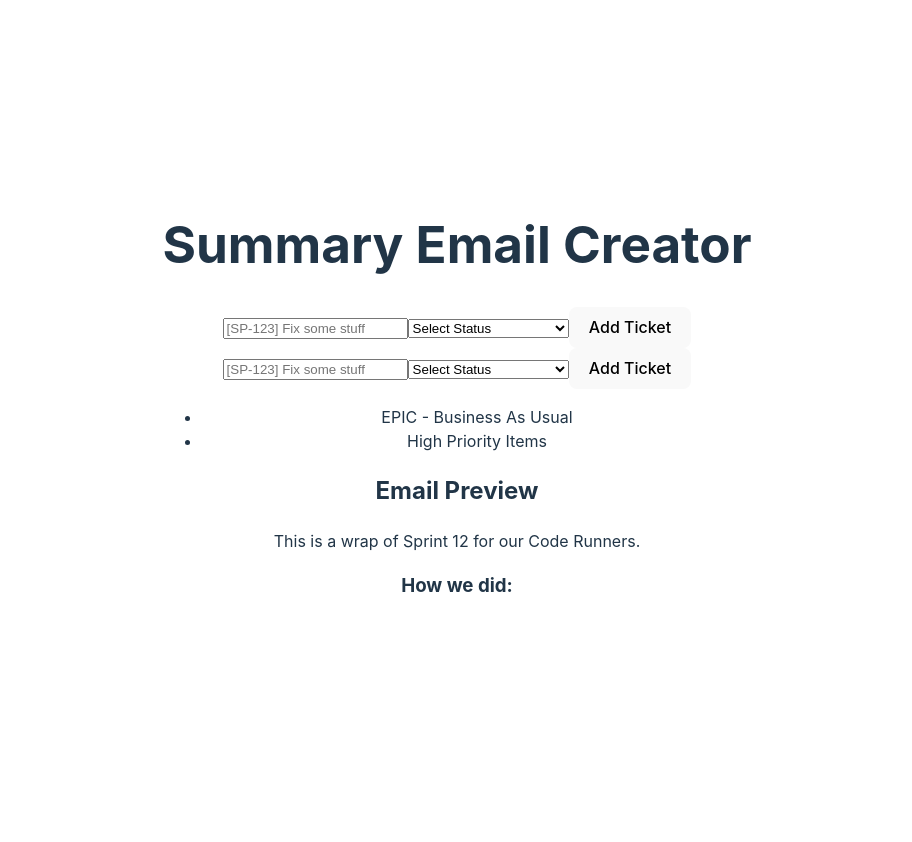
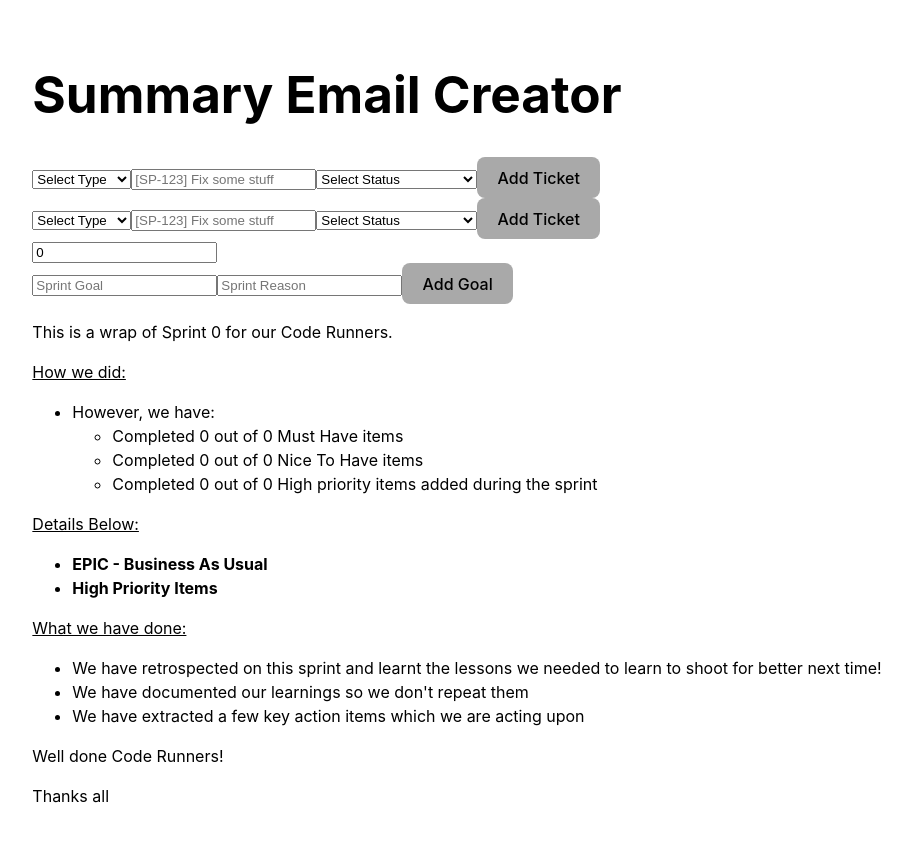
Before and after one commit to taskinoz/Email-Creator, a React (Vite) app: page / in a window 1280 px wide. Shown: the top 842 px of the page, without its empty margins (183-1095 px from the left). Before the commit the page ends 800 px from the top, so only its background shows below. Built offline with nearby package versions, Linux system fonts and the light colour scheme.

Commit message:
Added new changes for creating emails

```diff
--- a/src/App.css
+++ b/src/App.css
@@ -2,5 +2,4 @@
   max-width: 1280px;
   margin: 0 auto;
   padding: 2rem;
-  text-align: center;
 }
--- a/src/App.jsx
+++ b/src/App.jsx
@@ -2,17 +2,20 @@ import { useState } from 'react'
 import './App.css'
 import SummaryEmail from './components/SummaryEmail'
 import TicketInput from './components/TicketInput'
+import Sprint from './components/Sprint'
+import GoalsInput from './components/GoalsInput'
 
 function App() {
 
   const [goals, setGoals] = useState([])
-  const [newGoal, setNewGoal] = useState('')
 
   const [tickets, setTickets] = useState([]);
   const [newTicket, setNewTicket] = useState('');
 
   const [bauTickets, setBauTickets] = useState([]);
   const [newBauTicket, setNewBauTicket] = useState('');
+
+  const [sprint, setSprint] = useState(0);
 
   const addTicket = (ticket) => {
     setTickets([...tickets, ticket]);
@@ -24,31 +27,24 @@ function App() {
     setNewBauTicket('');
   };
 
-  const updateTicket = (id, field, value) => {
-    const updatedTickets = tickets.map((ticket) => {
-      if (ticket.id === id) {
-        return {
-          ...ticket,
-          [field]: value,
-        };
-      }
-      return ticket;
-    });
-    setTickets(updatedTickets);
+  const addGoal = (goal) => {
+    setGoals([...goals, goal]);
   };
+
 
   return (
     <>
       <div>
         <h1>Summary Email Creator</h1>
-
         <TicketInput addTicket={addTicket} />
         <TicketInput addTicket={addBauTicket} />
-
+        <Sprint sprint={sprint} setSprint={setSprint} />
+        <GoalsInput addGoal={addGoal} />
         <SummaryEmail
           tickets={tickets}
           bauTickets={bauTickets}
           goals={goals}
+          sprint={sprint}
         />
       </div>
     </>
--- a/src/components/Goals.jsx
+++ b/src/components/Goals.jsx
@@ -0,0 +1,15 @@
+const Goals = ({
+    goal,
+    reason,
+}) => {
+    return (
+        <ul>
+            <li>Relative to our Sprint Goal <strong>"{goal}"</strong>, we have succeeded this sprint. 🏆 </li>
+            <ul>
+                <li>Success being defined as "{reason}"</li>
+            </ul>
+        </ul>
+    )
+}
+
+export default Goals;
--- a/src/components/GoalsInput.jsx
+++ b/src/components/GoalsInput.jsx
@@ -0,0 +1,22 @@
+import { useState } from "react";
+
+const GoalsInput = ({ addGoal }) => {
+    const [goal, setGoal] = useState({});
+
+    const updateGoal = (newGoal) => {
+        setGoal({...goal, ...newGoal});
+    }
+
+    return (
+        <div>
+            <input type="text" placeholder="Sprint Goal" value={goal?.goal??""} onChange={(e) => updateGoal({goal: e.target.value})} />
+            <input type="text" placeholder="Sprint Reason" value={goal?.reason??""} onChange={(e) => updateGoal({reason: e.target.value})} />
+            <button onClick={() => {
+                addGoal(goal);
+                setGoal({});
+            }}>Add Goal</button>
+        </div>
+    );
+}
+
+export default GoalsInput;
--- /dev/null
+++ b/src/components/Sprint.jsx
@@ -0,0 +1,17 @@
+const Sprint = ({
+    sprint,
+    setSprint,
+}) => {
+    return (
+        <div>
+            <input
+                type="number"
+                placeholder="Sprint Number"
+                value={sprint}
+                onChange={(e) => setSprint(e.target.value)}
+            />
+        </div>
+    )
+}
+
+export default Sprint;
--- a/src/components/Status.js
+++ b/src/components/Status.js
@@ -1,31 +1,31 @@
 export const statusOptions = [
     {
         name: 'Complete',
-        emojii: '🏆',
+        emojii: '✅',
         color: 'green',
         value: 'success',
     },
     {
         name: 'QA Ready',
-        emojii: '🧪',
+        emojii: '📋',
         color: 'yellow',
         value: 'qaready',
     },
     {
         name: 'QA Approved',
-        emojii: '👍',
+        emojii: '✅',
         color: 'green',
         value: 'qaapproved',
     },
     {
         name: 'Miss',
-        emojii: '👎',
+        emojii: '❌',
         color: 'red',
         value: 'miss',
     },
     {
         name: 'Moved to Backlog',
-        emojii: '📥',
+        emojii: '🔙',
         color: 'blue',
         value: 'backlog',
     },
--- a/src/components/SummaryEmail.jsx
+++ b/src/components/SummaryEmail.jsx
@@ -2,37 +2,61 @@ import React, { useState } from 'react';
 import { statusOptions } from './Status';
 import TicketInput from './Ticket';
 import Ticket from './Ticket';
+import Goals from './Goals';
 
 const SummaryEmail = ({
     tickets,
     bauTickets,
     goals,
+    sprint,
 }) => {
+
+    const mustHaveTickets = tickets.filter((ticket) => ticket.type === "mustHave");
+    const niceToHaveTickets = tickets.filter((ticket) => ticket.type === "niceToHave");
+    const highPriorityTickets = bauTickets.filter((ticket) => ticket.type === "mustHave");
+
+    const mustHaveSuccess = mustHaveTickets.filter((ticket) => ticket.status === "success");
+    const niceToHaveSuccess = niceToHaveTickets.filter((ticket) => ticket.status === "success");
+    const highPrioritySuccess = highPriorityTickets.filter((ticket) => ticket.status === "success");
+
+    const mustHaveQA = mustHaveTickets.filter((ticket) => ticket.status === "qaapproved");
+    const niceToHaveQA = niceToHaveTickets.filter((ticket) => ticket.status === "qaapproved");
 
     return (
         <div>
+            <p>This is a wrap of Sprint {sprint} for our Code Runners.</p>
+            <p style={{textDecoration:"underline"}}>How we did:</p>
+            {goals.map((goal, index) => (
+                <Goals key={goal.goal+index} goal={goal.goal} reason={goal.reason} />
+            ))}
+
             <ul>
-                <li>EPIC - Business As Usual</li>
+                <li>However, we have:</li>
+                <ul>
+                    <li>Completed {mustHaveSuccess.length} out of {mustHaveTickets.length} Must Have items {mustHaveQA.length > 0 && <>(with {mustHaveQA.length} in QA)</>}</li>
+                    <li>Completed {niceToHaveSuccess.length} out of {niceToHaveTickets.length} Nice To Have items {niceToHaveQA.length > 0 && <>(with {niceToHaveQA.length} in QA)</>}</li>
+                    <li>Completed {highPrioritySuccess.length} out of {highPriorityTickets.length} High priority items added during the sprint</li>
+                </ul>
+            </ul>
+            <p style={{textDecoration:"underline"}}>Details Below:</p>
+            <ul>
+                <li><strong>EPIC - Business As Usual</strong></li>
                 <ul>
                     {tickets.map((ticket) => <Ticket ticket={ticket} />)}
                 </ul>
-                <li>High Priority Items</li>
+                <li><strong>High Priority Items</strong></li>
                 <ul>
                     {bauTickets.map((ticket) => <Ticket ticket={ticket} />)}
                 </ul>
             </ul>
-            <h2>Email Preview</h2>
-            <p>This is a wrap of Sprint 12 for our Code Runners.</p>
-            <h3>How we did:</h3>
+            <p style={{textDecoration:"underline"}}>What we have done:</p>
             <ul>
-                {goals.map((goal) => (
-                    <li key={goal?.id}>
-                        Relative to our Sprint Goal "{goal?.description}", we have {ticket?.status === 'success' ? 'succeeded' : 'not succeeded'} this sprint. {statusOptions.find((option) => option.value === ticket.status)?.emojii}
-                        Success being defined as "{ticket?.status === 'success' ? 'Completing' : 'Releasing'} {ticket?.description}"
-                    </li>
-                ))}
+                <li>We have retrospected on this sprint and learnt the lessons we needed to learn to shoot for better next time!</li>
+                <li>We have documented our learnings so we don't repeat them</li>
+                <li>We have extracted a few key action items which we are acting upon</li>
             </ul>
-            {/* Include the remaining email content */}
+            <p>Well done Code Runners!</p>
+            <p>Thanks all</p>
         </div>
     );
 };
--- a/src/components/Ticket.jsx
+++ b/src/components/Ticket.jsx
@@ -2,9 +2,9 @@ import { statusOptions } from "./Status";
 
 const Ticket = ({
     ticket,
-    mustHave,
 }) => {
     let status = statusOptions.find((option) => option.value === ticket.status)
+    let mustHave = ticket.type === "mustHave";
     return (
         <li key={ticket.id}>
             <span style={{background:mustHave?"green":"blue"}}>{mustHave?"[Must Have]":"[Nice to Have]"}</span> <span style={{textDecoration:status.value==="success"?"line-through":"none"}}>{ticket.description}</span> {status.emojii} <span style={{background:status.color}}>{status.name.toUpperCase()}</span>
--- a/src/components/TicketInput.jsx
+++ b/src/components/TicketInput.jsx
@@ -7,6 +7,15 @@ const TicketInput = ({
     const [ticket, setTicket] = useState({});
     return (
         <div>
+            <select value={ticket?.type??""} onChange={(e) => {
+                let t = { ...ticket };
+                t.type = e.target.value;
+                setTicket(t)
+            }}>
+                <option>Select Type</option>
+                <option value="mustHave">Must Have</option>
+                <option value="niceToHave">Nice to Have</option>
+            </select>
             <input
                 type="text"
                 placeholder="[SP-123] Fix some stuff"
@@ -17,7 +26,6 @@ const TicketInput = ({
                     setTicket(t)
                 }}
             />
-            {console.log(ticket)}
             <select value={ticket?.status??""} onChange={(e) => {
                 let t = { ...ticket };
                 t.status = e.target.value;
--- a/src/index.css
+++ b/src/index.css
@@ -3,9 +3,9 @@
   line-height: 1.5;
   font-weight: 400;
 
-  color-scheme: light dark;
+  /* color-scheme: light dark;
   color: rgba(255, 255, 255, 0.87);
-  background-color: #242424;
+  background-color: #242424; */
 
   font-synthesis: none;
   text-rendering: optimizeLegibility;
@@ -43,7 +43,7 @@ button {
   font-size: 1em;
   font-weight: 500;
   font-family: inherit;
-  background-color: #1a1a1a;
+  background-color: #a9a9a9;
   cursor: pointer;
   transition: border-color 0.25s;
 }
@@ -54,16 +54,3 @@ button:focus,
 button:focus-visible {
   outline: 4px auto -webkit-focus-ring-color;
 }
-
-@media (prefers-color-scheme: light) {
-  :root {
-    color: #213547;
-    background-color: #ffffff;
-  }
-  a:hover {
-    color: #747bff;
-  }
-  button {
-    background-color: #f9f9f9;
-  }
-}
```
